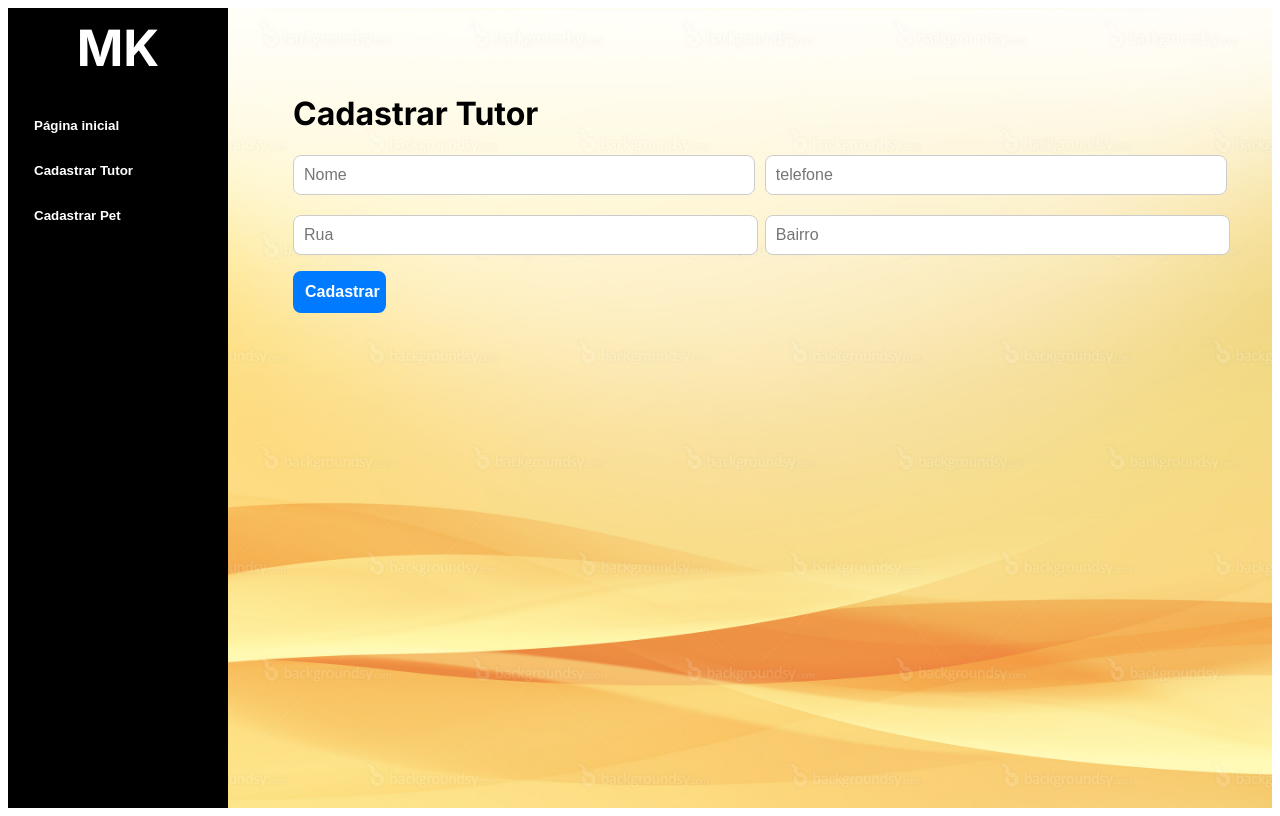
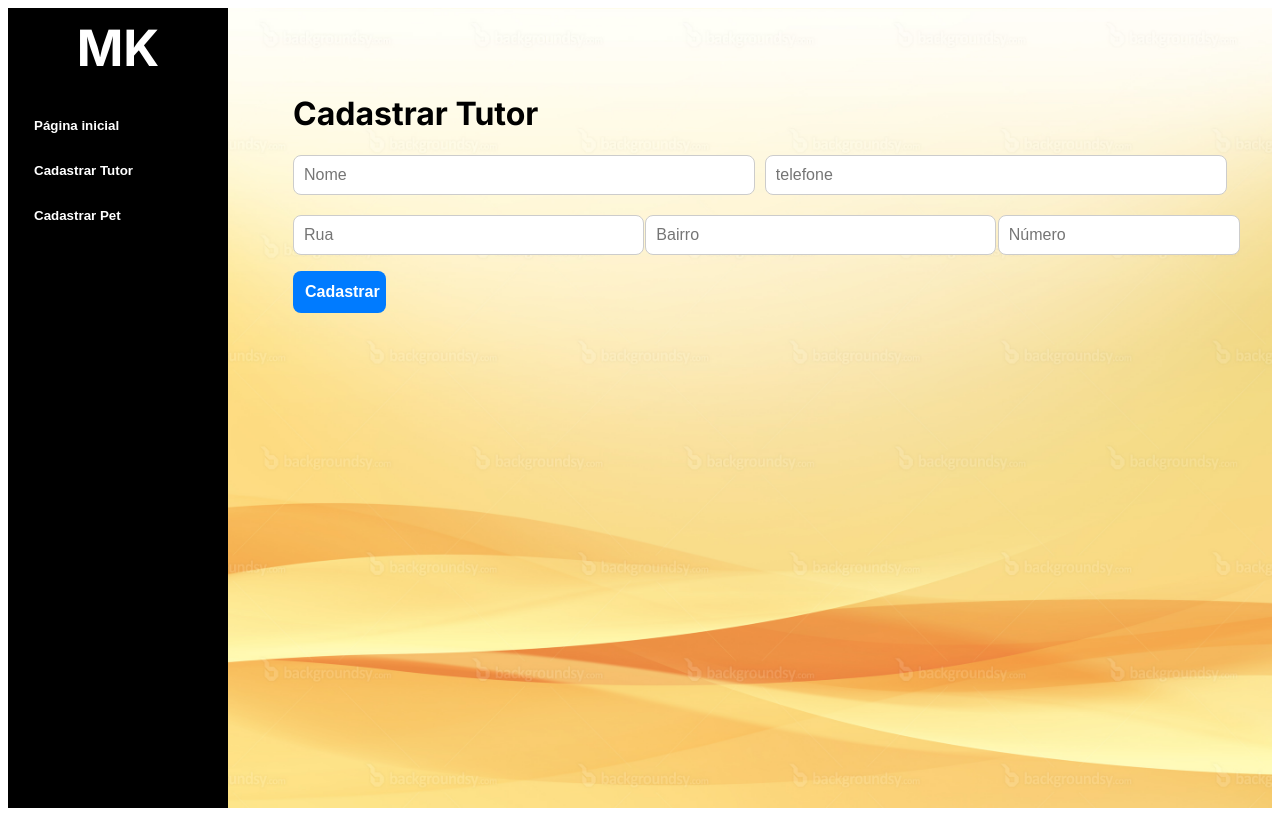
Before and after one commit to GabrielMoGit/Pet_duda, a React (Vite) app in the folder PET_DUDA_FRONTEND/: page /register in a window 1280 px wide. Built offline with nearby package versions, Linux system fonts and the light colour scheme; the HTML template or start-up script is replaced by a standard one.

Commit message:
Criado o campo de numero da casa já com filtro de apenas numeros

```diff
--- a/PET_DUDA_FRONTEND/src/pages/tutorRegister/index.tsx
+++ b/PET_DUDA_FRONTEND/src/pages/tutorRegister/index.tsx
@@ -21,6 +21,8 @@
     const [neighborhoodTyped, setNeighborhoodTyped] = useState("")
     const [neighborhoodSuggestions, setNeighborhoodSuggestions] = useState([])
     const [showNeighborhoodSuggestions, setShowNeighborhoodSuggestions] = useState(false)
+
+    const [number, setNumber] = useState('')
 
     //Position reference to know where de click happens
     const positionRef = useRef<HTMLDivElement>(null)
@@ -300,6 +302,19 @@
                             )}
                         </div>
                     </div>
+                    <div>
+                        <GenericStyledInput
+                        name="number"
+                        placeholder="Número"
+                        value={number}
+                        onChange={(e) => {
+                            const onlyNumbers = e.target.value.replace(/\D/g, '')
+                            setNumber(onlyNumbers)
+                        }}
+                        hasError={hasError}
+                        hasSuccess={hasSuccess}
+                        />
+                    </div>
 
 
                 </div>
```
